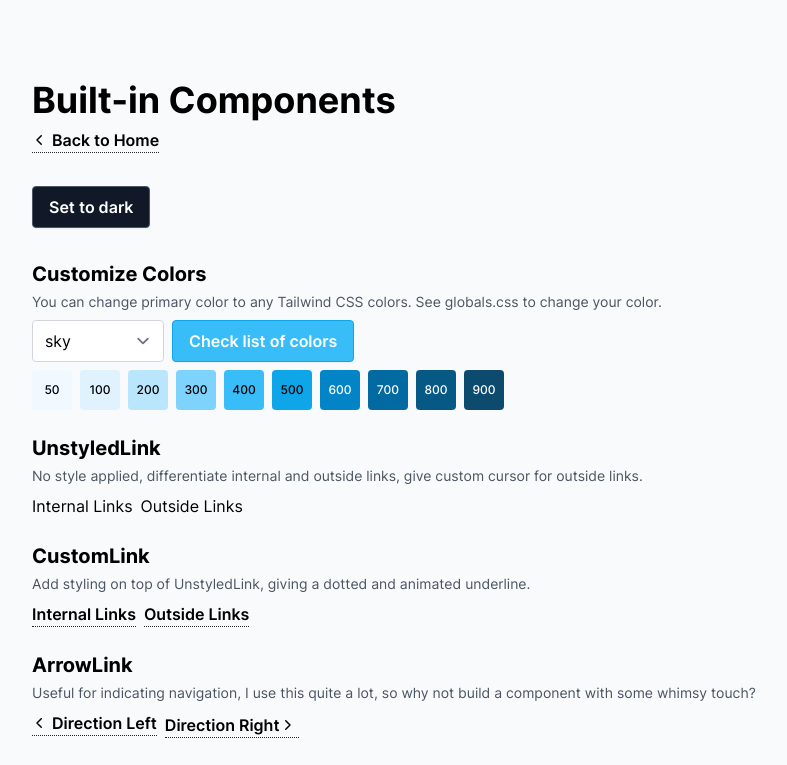
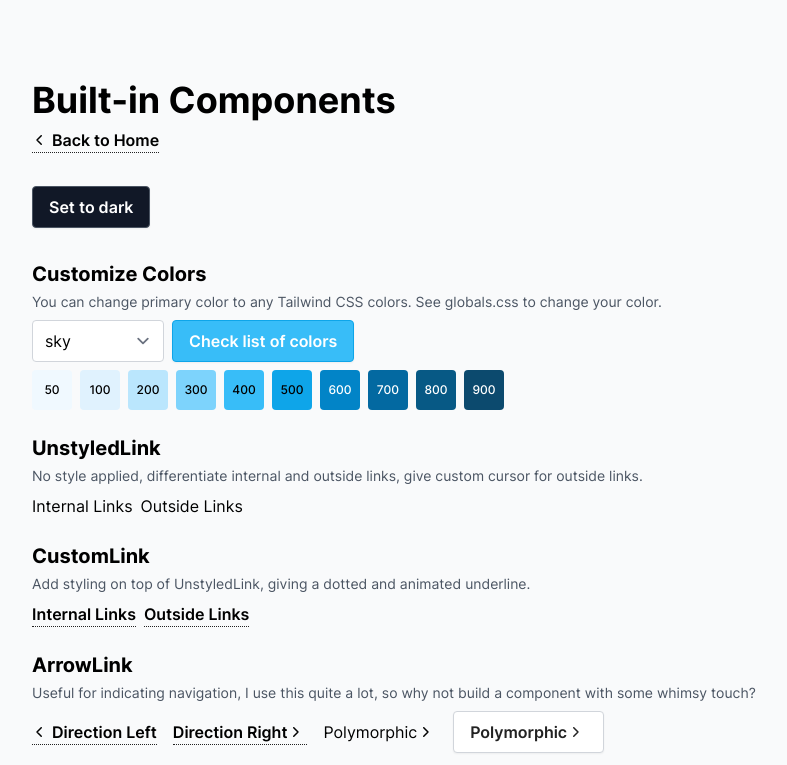
Before and after one commit to stevenlee9951/Portfolio, a Next.js app: page /components in a window 1280 px wide. Shown: the top 765 px of the page, without its empty margins (58-845 px from the left). Built offline with nearby package versions, Linux system fonts and the light colour scheme.

Commit message:
feat: make ArrowLink to be polymorphic

```diff
--- a/src/components/links/ArrowLink.tsx
+++ b/src/components/links/ArrowLink.tsx
@@ -4,18 +4,23 @@ import * as React from 'react';
 import CustomLink from '@/components/links/CustomLink';
 import { UnstyledLinkProps } from '@/components/links/UnstyledLink';
 
-type ArrowLinkProps = {
+type ArrowLinkProps<C extends React.ElementType> = {
+  as?: C;
   direction?: 'left' | 'right';
-} & UnstyledLinkProps;
+} & UnstyledLinkProps &
+  React.ComponentProps<C>;
 
-export default function ArrowLink({
+export default function ArrowLink<C extends React.ElementType>({
   children,
   className,
   direction = 'right',
+  as,
   ...rest
-}: ArrowLinkProps) {
+}: ArrowLinkProps<C>) {
+  const Component = as || CustomLink;
+
   return (
-    <CustomLink
+    <Component
       {...rest}
       className={clsx(
         className,
@@ -44,7 +49,7 @@ export default function ArrowLink({
         <path
           stroke='currentColor'
           d='M1.75 8H11'
-          strokeWidth='1'
+          strokeWidth='1.5'
           strokeLinecap='round'
           className={clsx(
             'transition-all duration-200 origin-left',
@@ -53,6 +58,6 @@ export default function ArrowLink({
           )}
         />
       </svg>
-    </CustomLink>
+    </Component>
   );
 }
--- a/src/pages/components.tsx
+++ b/src/pages/components.tsx
@@ -150,11 +150,26 @@ export default function ComponentsPage() {
                   Useful for indicating navigation, I use this quite a lot, so
                   why not build a component with some whimsy touch?
                 </p>
-                <div className='space-x-2'>
+                <div className='flex flex-wrap gap-4 items-center'>
                   <ArrowLink href='/' direction='left'>
                     Direction Left
                   </ArrowLink>
                   <ArrowLink href='/'>Direction Right</ArrowLink>
+                  <ArrowLink
+                    as={UnstyledLink}
+                    className='inline-flex items-center'
+                    href='/'
+                  >
+                    Polymorphic
+                  </ArrowLink>
+                  <ArrowLink
+                    as={ButtonLink}
+                    variant='light'
+                    className='inline-flex items-center'
+                    href='/'
+                  >
+                    Polymorphic
+                  </ArrowLink>
                 </div>
               </li>
               <li className='space-y-2'>
```
